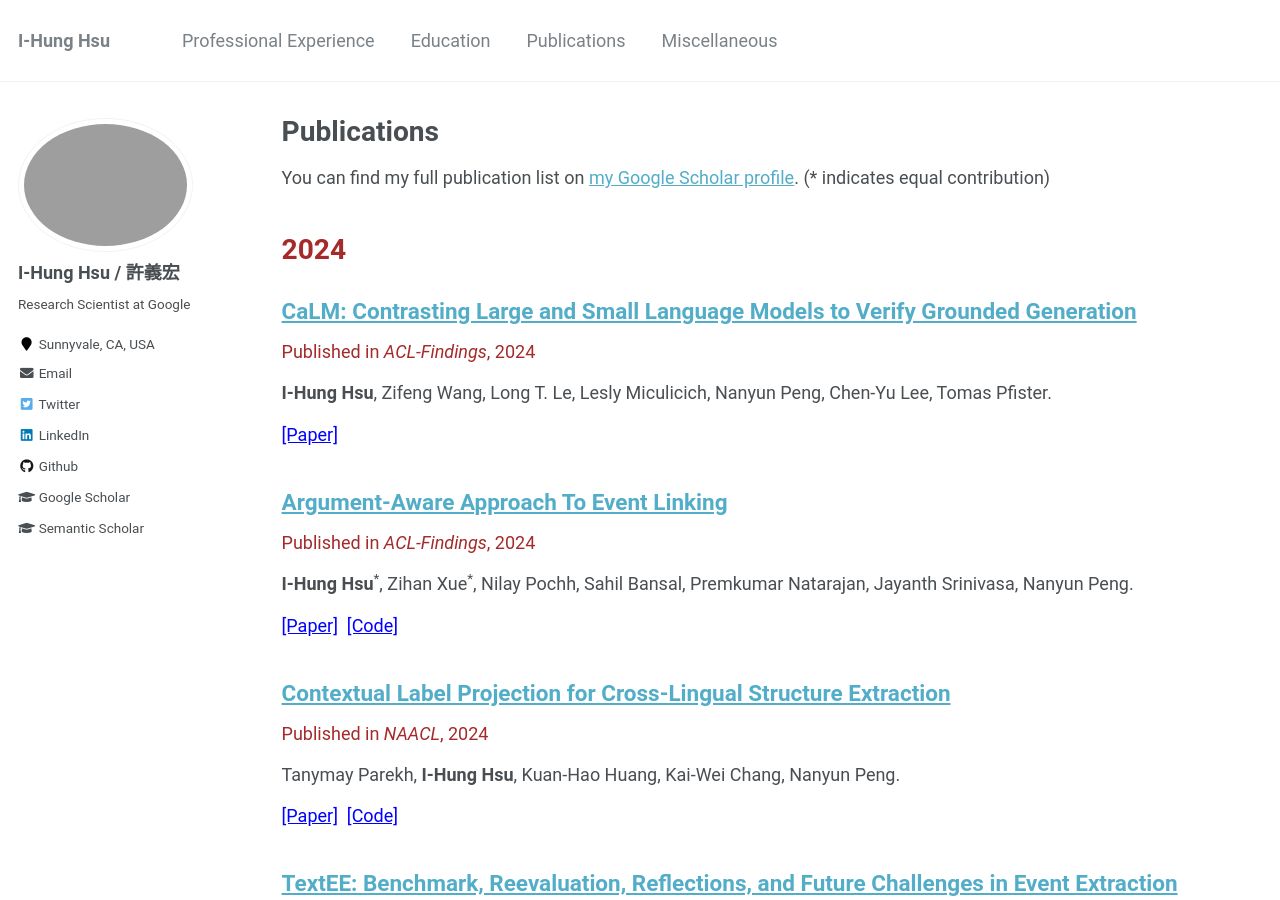
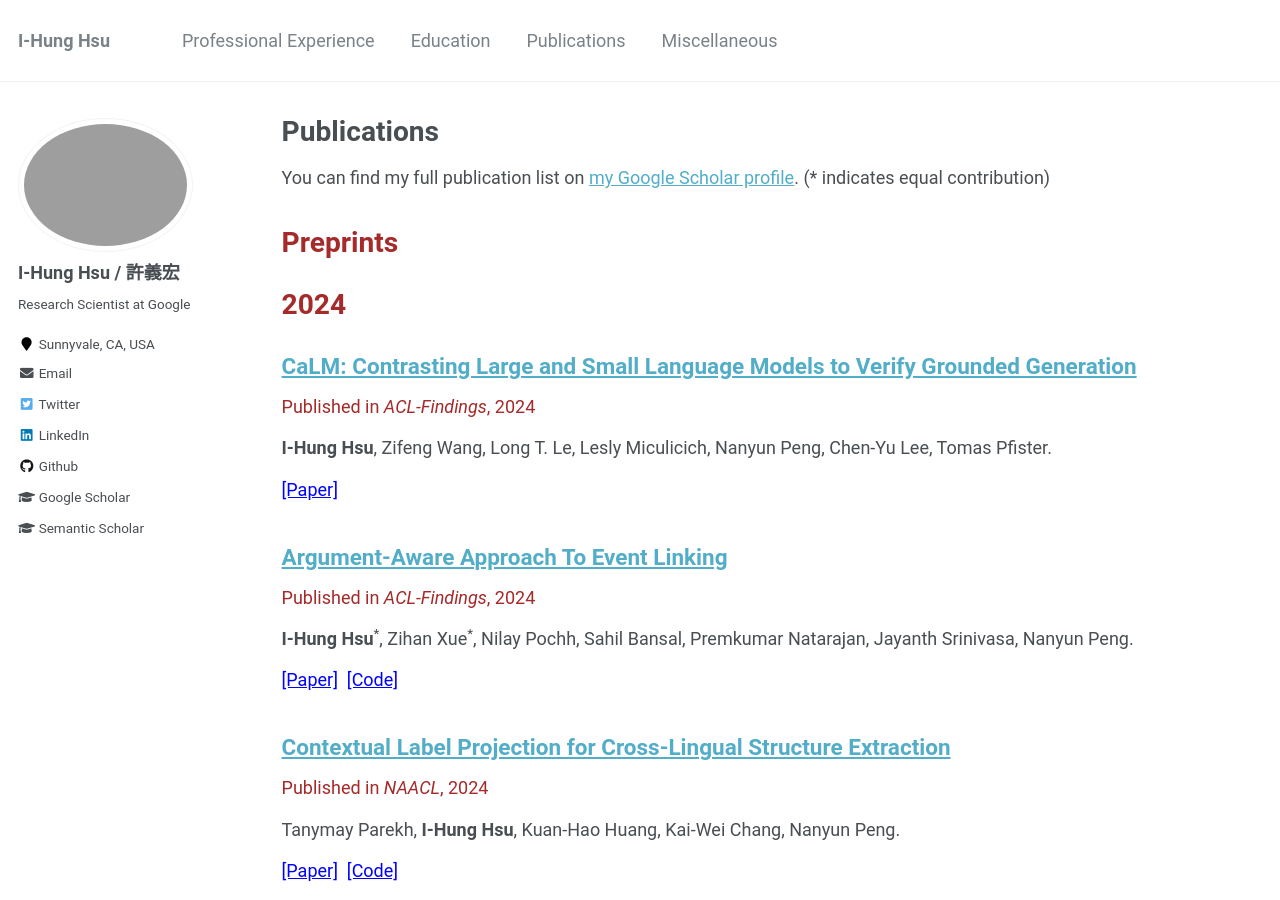
Before and after one commit to ihungalexhsu/ihungalexhsu.github.io, a Jekyll site: the page built from _pages/publications.md, in a window 1280 px wide and 900 px high. Built offline with Jekyll 4.4.1, drawn with Linux system fonts in a browser that asks for light colours.

Commit message:
Update publications.md

```diff
--- a/_pages/publications.md
+++ b/_pages/publications.md
@@ -13,19 +13,12 @@ You can find my full publication list on <a href="https://scholar.google.com/cit
 
 {% include base_path %}
 
-<!-- <h1 style="margin: 1.25em 0px -0.5em; padding: 0px; color: brown;">Theses</h1>
-{% for post in site.publications reversed %}
-  {% if post.venue == "UCLA Electronic Theses and Dissertations" %}
-    {% include archive-single.html %}
-  {% endif %}
-{% endfor %} -->
-
-<!-- <h1 style="margin: 1.25em 0px -0.5em; padding: 0px; color: brown;">Preprints</h1>
+<h1 style="margin: 1.25em 0px -0.5em; padding: 0px; color: brown;">Preprints</h1>
 {% for post in site.publications reversed %}
   {% if post.venue == "arXiv" %}
     {% include archive-single.html %}
   {% endif %}
-{% endfor %} -->
+{% endfor %}
 
 {% assign publicationsByYear = site.publications | group_by_exp:"post", "post.date | date: '%Y'" %}
 {% for year in publicationsByYear reversed %}
```
